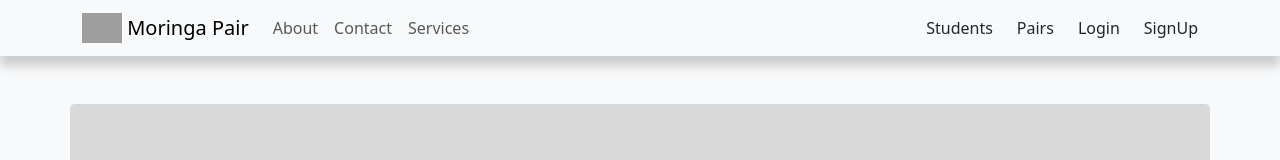
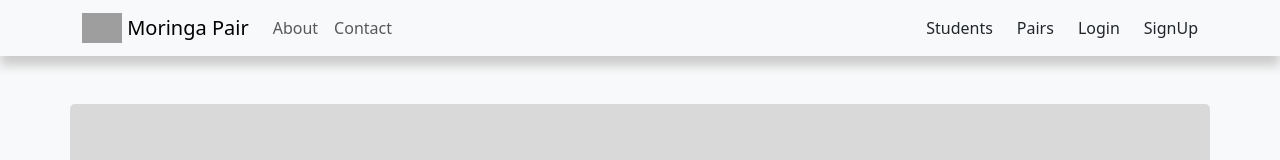
Before and after one commit to alexander784/MoringaPair, a React (Create React App) app in the folder client/: page / in a window 1280 px wide. Shown: the top 160 px of the page. Built offline with nearby package versions, Linux system fonts and the light colour scheme; grey boxes are pictures that could not be loaded.

Commit message:
Customize NavBar

```diff
--- a/client/src/components/NavBar.jsx
+++ b/client/src/components/NavBar.jsx
@@ -27,7 +27,6 @@ const NavBar = () => {
           <Link to="/Contact Us" className="nav-link">
             Contact
           </Link>
-          <Nav.Link href="#services">Services</Nav.Link>
         </Nav>
 
         <Row>
```
